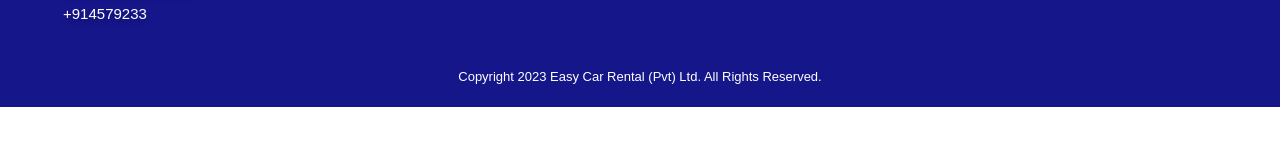
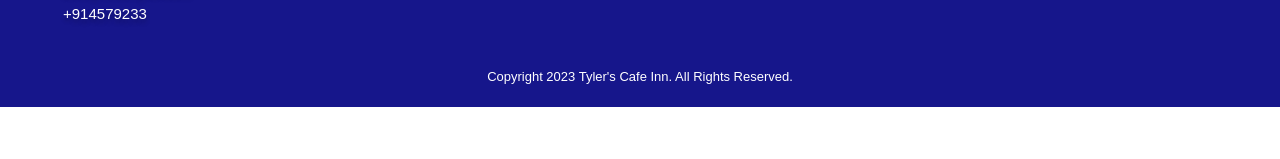
Before and after one commit to AshanSandeep06/Food-Shop-System, a React (Create React App) app in the folder frontend/: page / in a window 1280 px wide. Shown: the part 176-335 px from the top of the page. Built offline with nearby package versions, Linux system fonts and the light colour scheme.

Commit message:
Content Updated

```diff
--- a/frontend/src/components/Footer/Footer.tsx
+++ b/frontend/src/components/Footer/Footer.tsx
@@ -60,7 +60,7 @@ const Footer = () => {
       <div className="">
         <i className="fa-regular fa-copyright"></i>
         <small>
-          Copyright 2023 Easy Car Rental (Pvt) Ltd. All Rights Reserved.
+          Copyright 2023 Tyler's Cafe Inn. All Rights Reserved.
         </small>
       </div>
     </footer>
```
